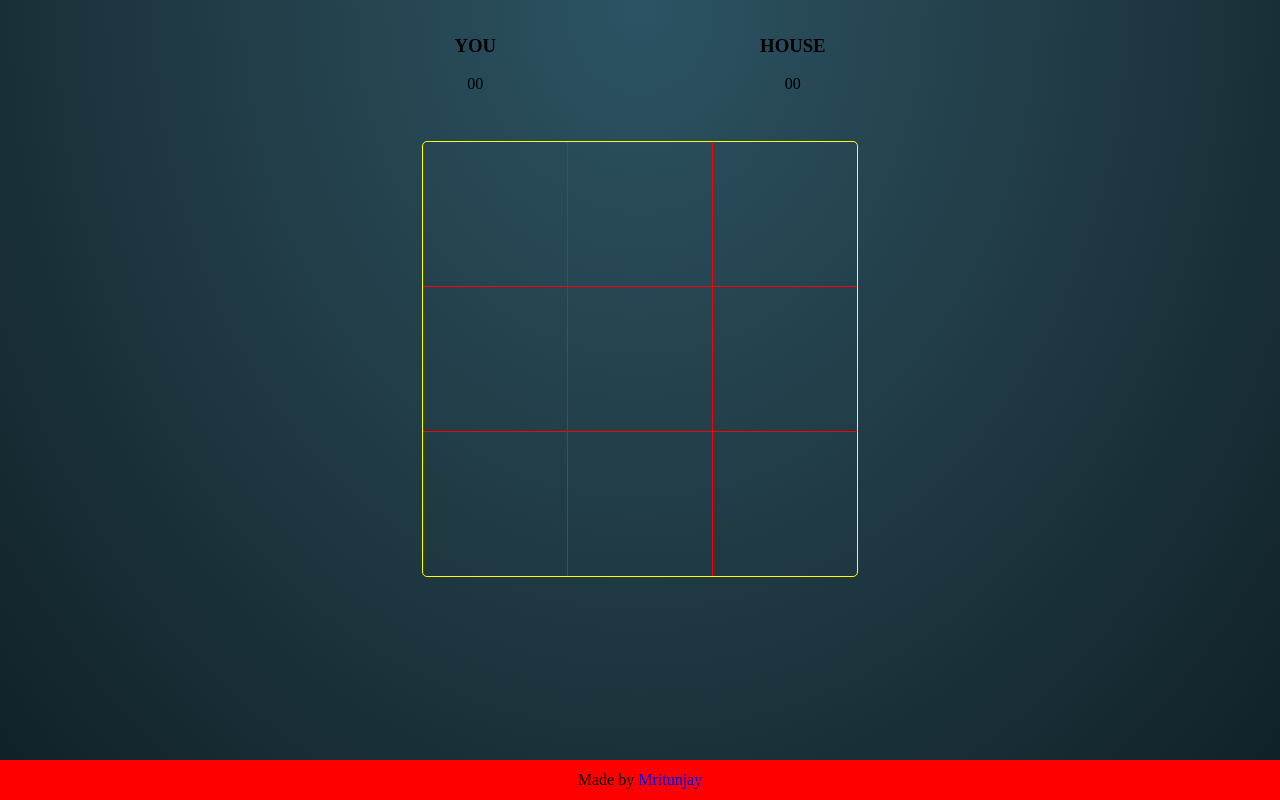
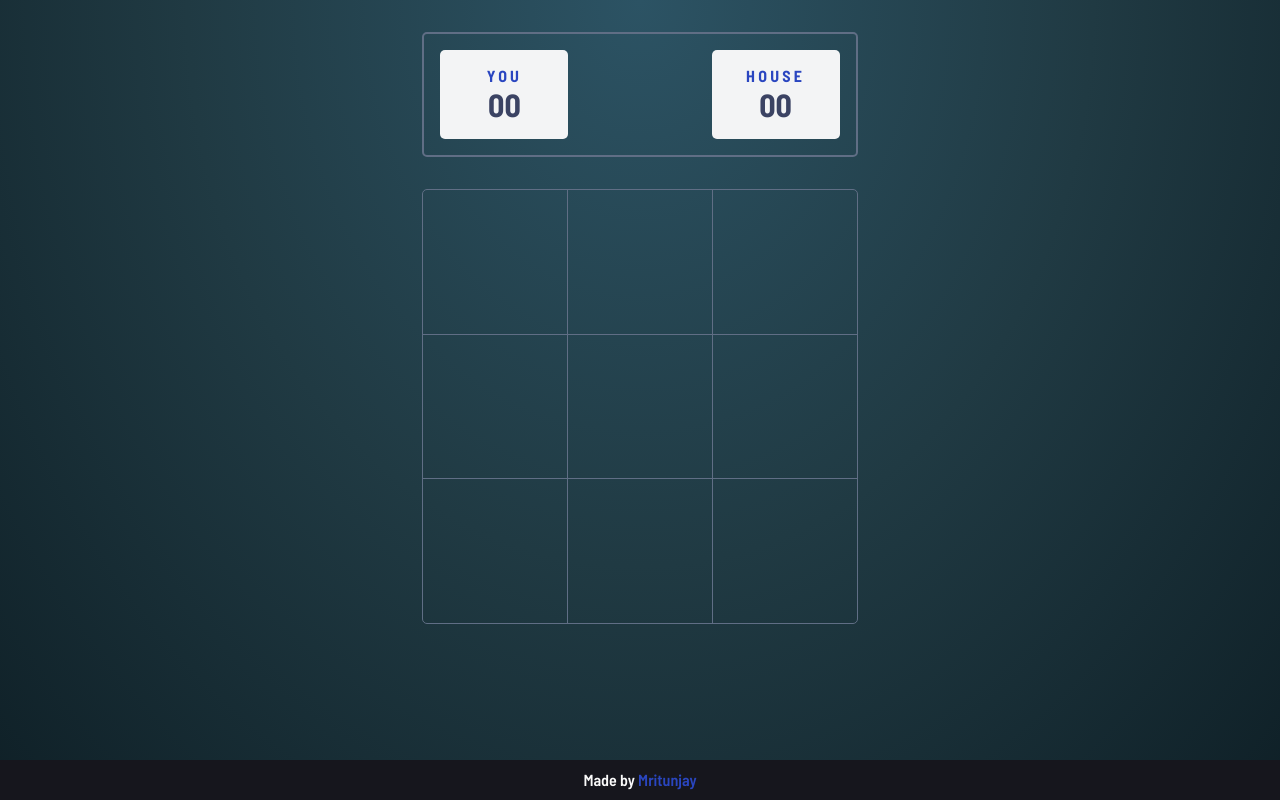
Before and after one commit to mritunjaysaha/tic-tac-toe, a plain HTML site: page index.html in a window 1280 px wide. Drawn offline with nearby package versions, Linux system fonts and the light colour scheme.

Commit message:
completed score board

```diff
--- a/index.html
+++ b/index.html
@@ -13,12 +13,12 @@
 
     <header class="header-score-container">
         <article>
-            <h3>you</h3>
-            <p id="player-score">00</p>
+            <p class="score-text-player">you</p>
+            <h3 class="score" id="player-score">00</h3>
         </article>
         <article>
-            <h3>house</h3>
-            <p id="house-score">00</p>
+            <p class="score-text-player">house</p>
+            <h3 class="score" id="house-score">00</h3>
         </article>
     </header>
     <section id="board" class="section-board-container"></section>
--- a/styles/_global.scss
+++ b/styles/_global.scss
@@ -1,3 +1,5 @@
+@import url("https://fonts.googleapis.com/css2?family=Barlow+Semi+Condensed:wght@600;700&display=swap");
+
 html {
     box-sizing: border-box;
 }
@@ -14,11 +16,12 @@ body {
     flex-flow: column nowrap;
     align-items: center;
     height: 100vh;
-
     background: $background-gradient;
+    font-family: "Barlow Semi Condensed", sans-serif;
+    font-weight: 600;
 }
 
 i {
     font-size: 8em;
-    color: #f00;
+    color: $ScoreBg;
 }
--- a/styles/abstract/_variables.scss
+++ b/styles/abstract/_variables.scss
@@ -1,9 +1,14 @@
 $board-size: 34vw;
-$score-board-color: #f00;
-$score-board-font-color: #f00;
-$border-color: #f00;
-$icon-color: #f00;
-$footer-color: #f00;
+$border-width: 0.1em;
+$border-radius: 5px;
+// Neutral
+
+$DarkText: hsl(229, 25%, 31%);
+$ScoreText: hsl(229, 64%, 46%);
+$HeaderOutline: hsl(217, 16%, 45%);
+$ScoreBg: #f3f4f5;
+
+$Shadow: hsl(217, 16%, 90%);
 
 $background-gradient: radial-gradient(
     ellipse at top,
--- a/styles/components/_board.scss
+++ b/styles/components/_board.scss
@@ -3,7 +3,7 @@
     flex-direction: column;
     width: $board-size;
     height: $board-size;
-    border: 1px solid #ff0;
+    border: $border-width solid $HeaderOutline;
     border-radius: 5px;
 }
 
@@ -12,7 +12,7 @@
     display: flex;
     flex-direction: row;
     &:not(:last-child) {
-        border-bottom: 1px solid #f00;
+        border-bottom: $border-width solid $HeaderOutline;
     }
 }
 
@@ -24,6 +24,6 @@
     align-items: center;
 
     &:not(:last-child) {
-        border-right: 1px solid #f00;
+        border-right: $border-width solid $HeaderOutline;
     }
 }
--- a/styles/components/_footer.scss
+++ b/styles/components/_footer.scss
@@ -3,16 +3,18 @@
     bottom: 0;
     width: 100vw;
     height: 5vh;
-    background: #f00;
+    background: #16161d;
     text-align: center;
     display: flex;
     align-items: center;
     justify-content: center;
+    color: #fafafa;
     p {
         font-size: 1em;
         line-height: 1em;
 
         a {
+            color: $ScoreText;
             text-decoration: none;
         }
     }
--- a/styles/components/_score.scss
+++ b/styles/components/_score.scss
@@ -3,12 +3,32 @@
     width: $board-size;
     justify-content: space-between;
     margin-bottom: 1em;
+    border: 2px solid $HeaderOutline;
+    padding: 1em;
+    border-radius: 5px;
+    margin: 4vh 0;
     article {
+        background: $ScoreBg;
         text-align: center;
-        padding: 1em 2em;
-
-        h3 {
+        padding: 1em 0;
+        width: 8em;
+        border-radius: $border-radius;
+        display: flex;
+        flex-direction: column;
+        justify-content: space-around;
+        align-items: center;
+        .score-text-player {
             text-transform: uppercase;
+            color: $ScoreText;
+            font-weight: 700;
+            letter-spacing: 0.2em;
+            margin: 0;
+        }
+        .score {
+            font-size: 2em;
+            font-weight: 700;
+            color: $DarkText;
+            margin: 0;
         }
     }
 }
```
Also changed, not shown: styles/main.css, 1 other file.
